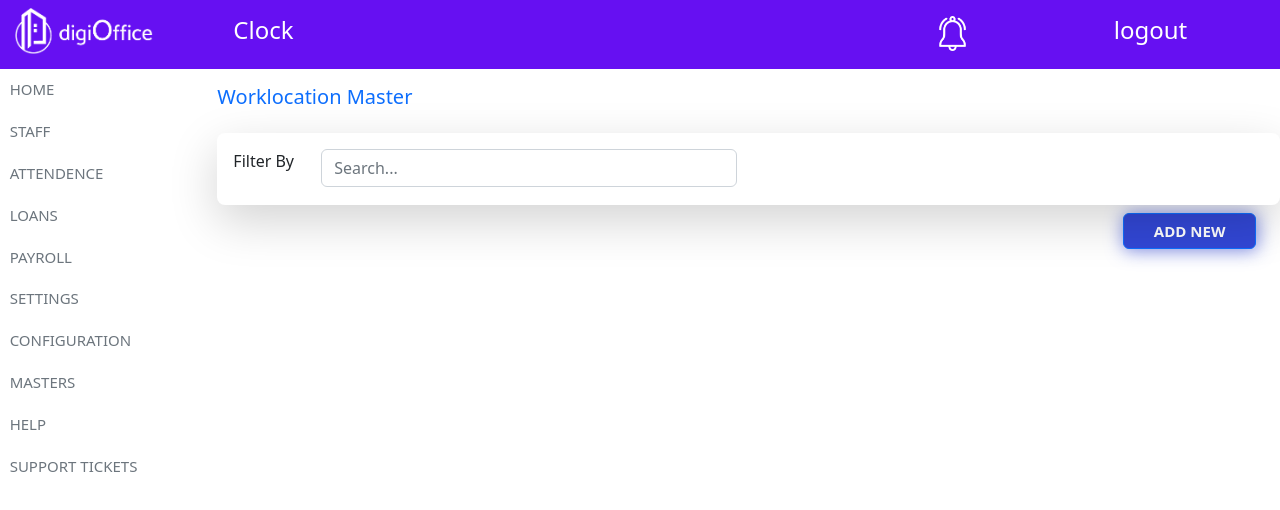
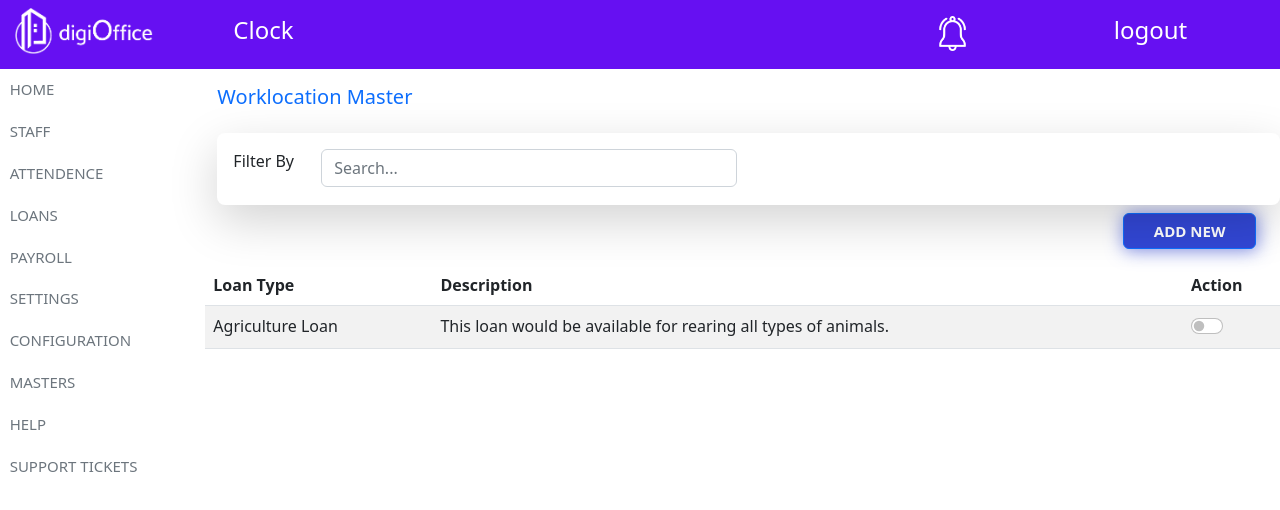
Before and after one commit to Shashank-AmazeINC/NextJs-PayRoll, a Next.js app: page /Masters/worklocationmasterdashboard in a window 1280 px wide. Shown: the top 510 px of the page. Built offline with nearby package versions, Linux system fonts and the light colour scheme; no server answers.

Commit message:
workLocationDashboard- in progress

```diff
--- a/pages/Masters/worklocationmasterdashboard.js
+++ b/pages/Masters/worklocationmasterdashboard.js
@@ -1,8 +1,24 @@
 import Link from 'next/link'
 import React from 'react'
 import Layout from '@/Components/layout'
+import Styles from '../../styles/table.module.css';
+import { useEffect, useState } from "react";
+import axios from "axios";
 
 function WorkLocationMasterDash() {
+
+const [workLocation, setWorkLocationData] = useState([]);
+
+    useEffect(() => {
+        async function getData() {
+          let res = await axios.get(
+            ""
+          );
+          setWorkLocationData();
+        }
+        getData();
+      }, [1]);
+
     return (
         <Layout>
             <div>
@@ -25,6 +41,31 @@ function WorkLocationMasterDash() {
                         <Link href="/Masters/worklocationmasterform" id='AddButton' className='btn btn-primary fw-bold'>Add New</Link>
                     </div>
                 </div>
+
+                <div className='row '>
+
+                    <table className=' table mt-3 table-striped ' id={Styles.table} >
+                        <thead>
+                            <tr id={Styles.tr}>
+
+                                <th >Loan Type</th>
+                                <th >Description</th>
+                                <th >Action</th>
+                            </tr>
+                        </thead>
+                        <tbody >
+                            <tr>
+
+                                <td>Agriculture Loan</td>
+                                <td>This loan would be available for rearing all types of animals.</td>
+                                <td><span className='form-check form-switch  '>
+                                    <input id={Styles.input} className='form-check-input  ' type="checkbox" /> &nbsp;</span> </td>
+
+                            </tr>
+
+                        </tbody>
+                    </table>
+                </div>
             </div>
         </Layout>
     )
```
Also changed, not shown: 1 other file (tests, documents, lock files or other folders).
